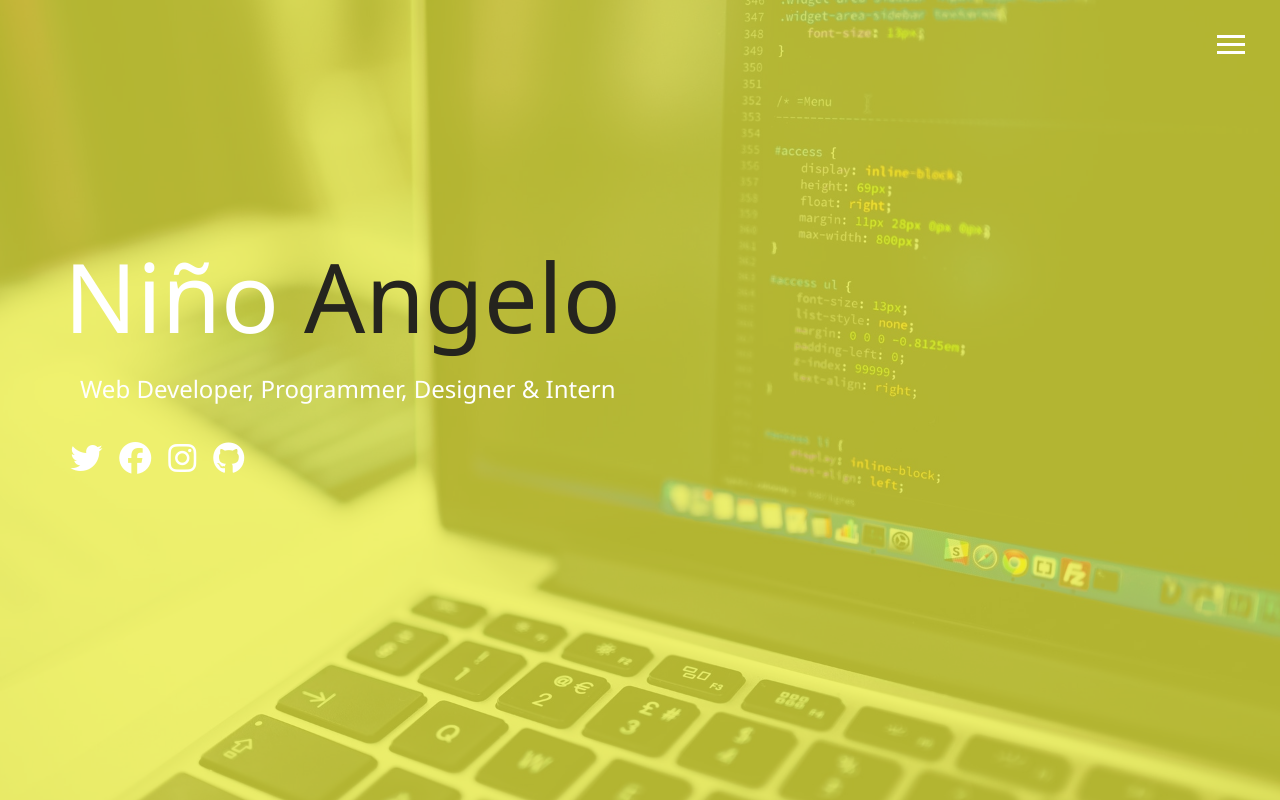
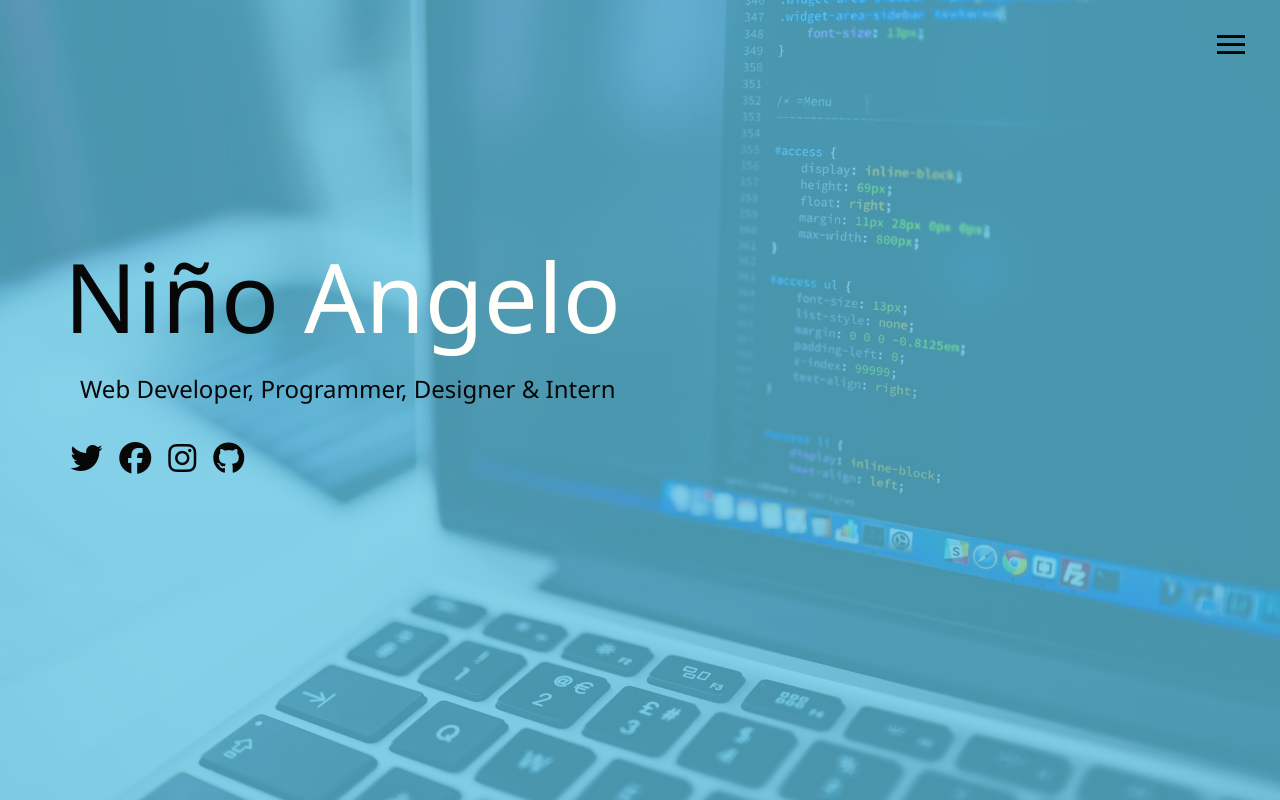
Before and after one commit to OlegAngelo/modern-portfolio, a website: page dist/index.html in a window 1280 px wide. Drawn offline with Linux system fonts and the light colour scheme.

Commit message:
changed color designs

```diff
--- a/scss/_config.scss
+++ b/scss/_config.scss
@@ -1,6 +1,6 @@
-$primary-color: rgb(235, 238, 51); //you can adjust color here
-$secondary-color: #25241e; //you can adjust color here
-$third-color: #fff; //you can adjust color here
+$primary-color: rgb(83, 193, 226); //you can adjust color here
+$secondary-color: #fffefa; //you can adjust color here
+$third-color: rgb(8, 7, 7); //you can adjust color here
 $show-home-image: true;
 $home-image: url(../img/background.jpg);
 $background-opacity: 0.7;
```
Also changed, not shown: dist/css/main.css.
